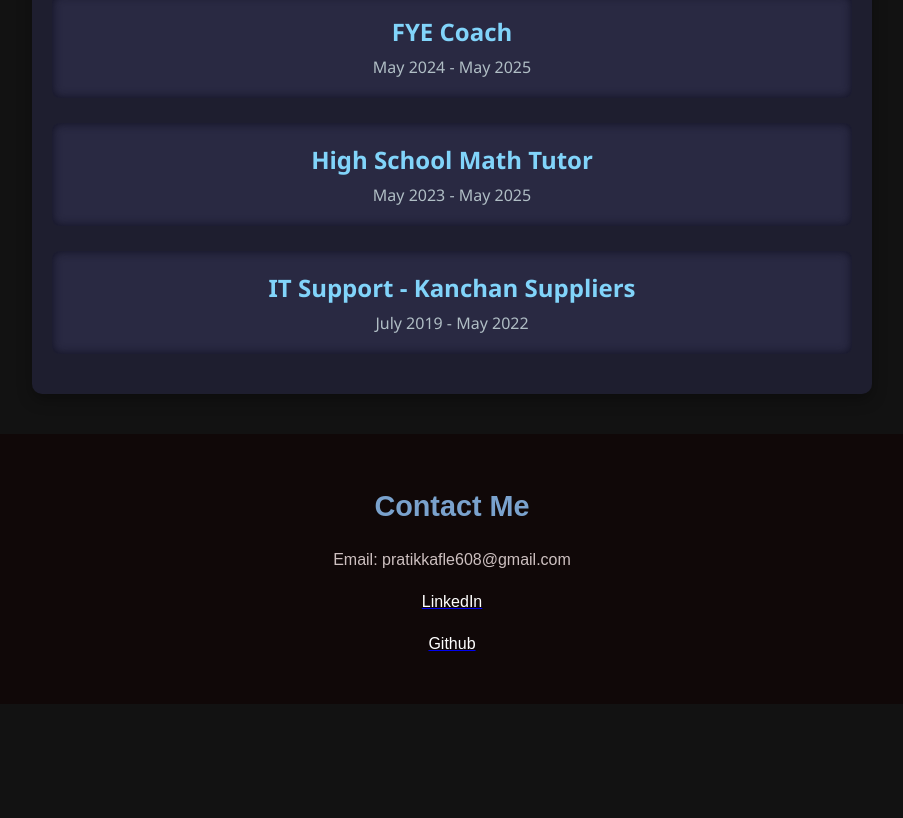
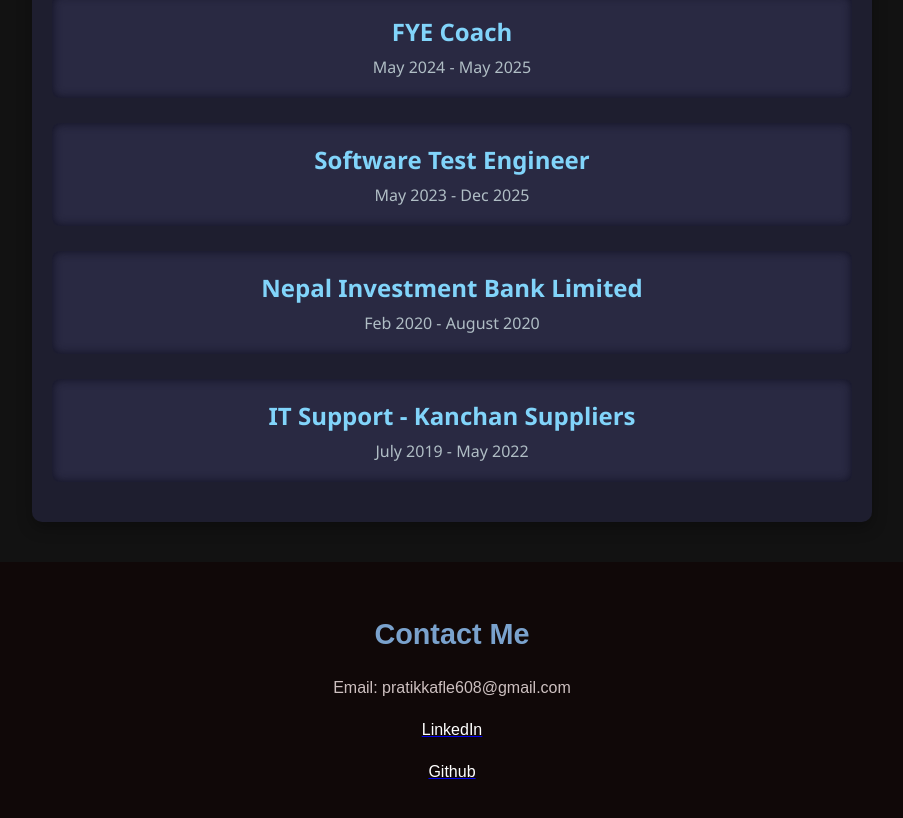
Before and after one commit to pratikkafle608/my-portfolio, a React (Create React App) app: page / in a window 1280 px wide. Shown: the part 2420-3238 px from the top of the page, without its empty margins (188-1091 px from the left). Before the commit the page ends 3124 px from the top, so only its background shows below. Built offline with nearby package versions, Linux system fonts and the light colour scheme.

Commit message:
Update Experience.js
added new experiences for caterpillar and NIBL

```diff
--- a/src/components/Experience.js
+++ b/src/components/Experience.js
@@ -10,14 +10,19 @@
           <h3>FYE Coach</h3>
           <span className="experience-date">May 2024 - May 2025</span>
         </div>
+         <div className="experience-item">
+          <h3>Software Test Engineer</h3>
+          <span className="experience-date">May 2023 - Dec 2025</span>
+        </div>
         <div className="experience-item">
-          <h3>High School Math Tutor</h3>
-          <span className="experience-date">May 2023 - May 2025</span>
+          <h3>Nepal Investment Bank Limited</h3>
+          <span className="experience-date">Feb 2020 - August 2020</span>
         </div>
         <div className="experience-item">
           <h3>IT Support - Kanchan Suppliers</h3>
           <span className="experience-date">July 2019 - May 2022</span>
         </div>
+
       </div>
     </section>
   );
```
